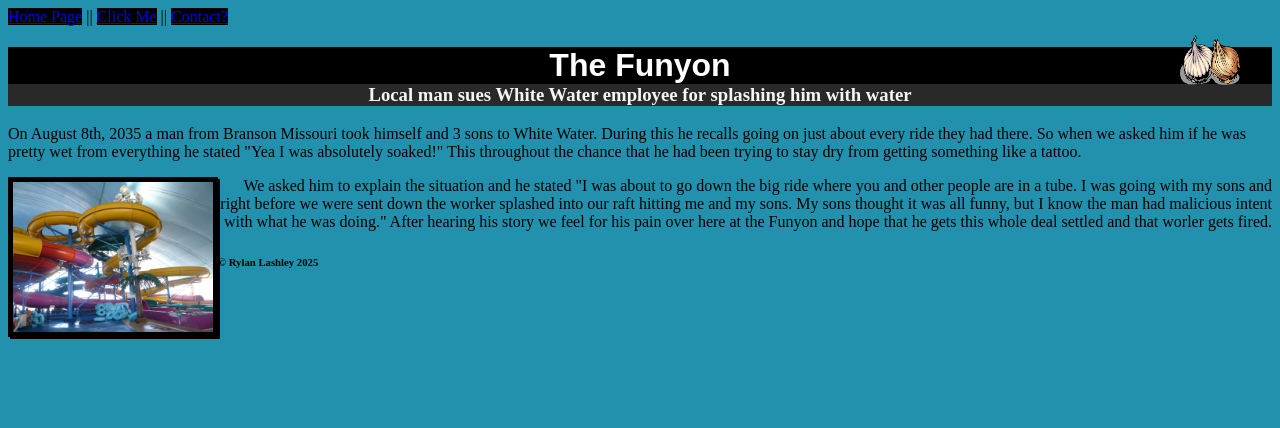
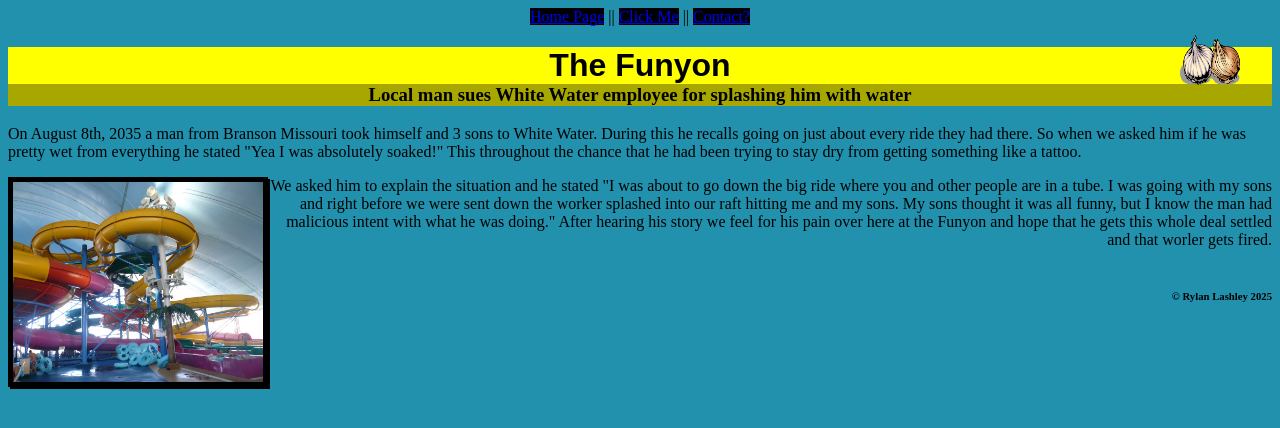
Before and after one commit to RylanLashley/Funyon, a plain HTML site: page index.html in a window 1280 px wide. Drawn offline with Linux system fonts and the light colour scheme.

Commit message:
media query added 768px

```diff
--- a/styles.css
+++ b/styles.css
@@ -73,3 +73,32 @@
     }
 
 }
+
+@media screen and (min-width: 768px) {
+
+    h1,
+    h3 {
+        color: black
+    }
+
+    #waterpark {
+        height: 200px;
+        width: 250px;
+    }
+
+    h1 {
+        background-color: yellow;
+    }
+
+    h3 {
+        background-color: rgb(167, 167, 0);
+    }
+
+    footer {
+        float: right;
+    }
+
+    nav {
+        text-align: center;
+    }
+}
```
